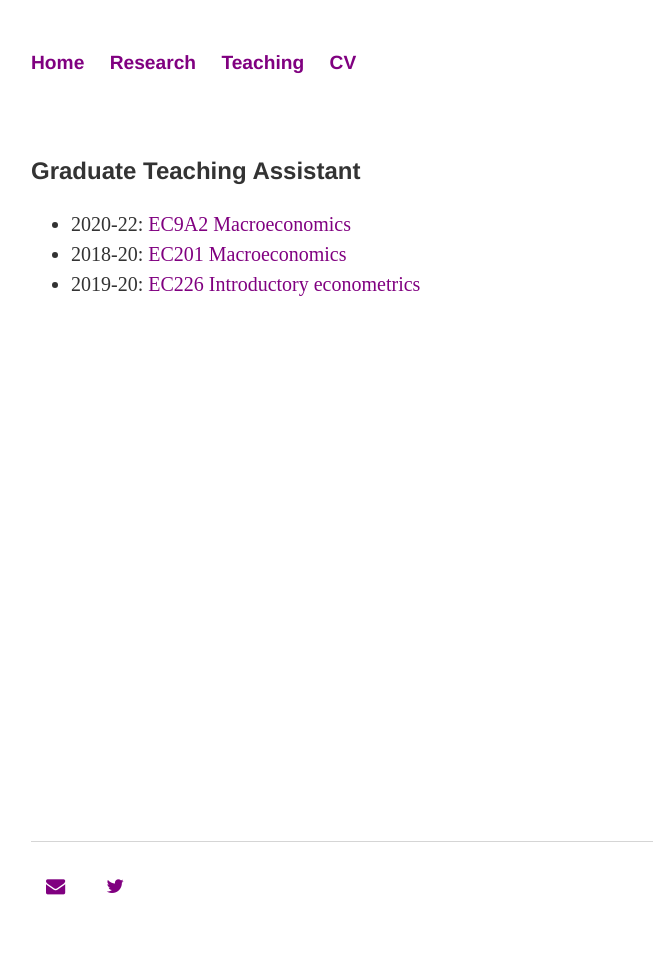
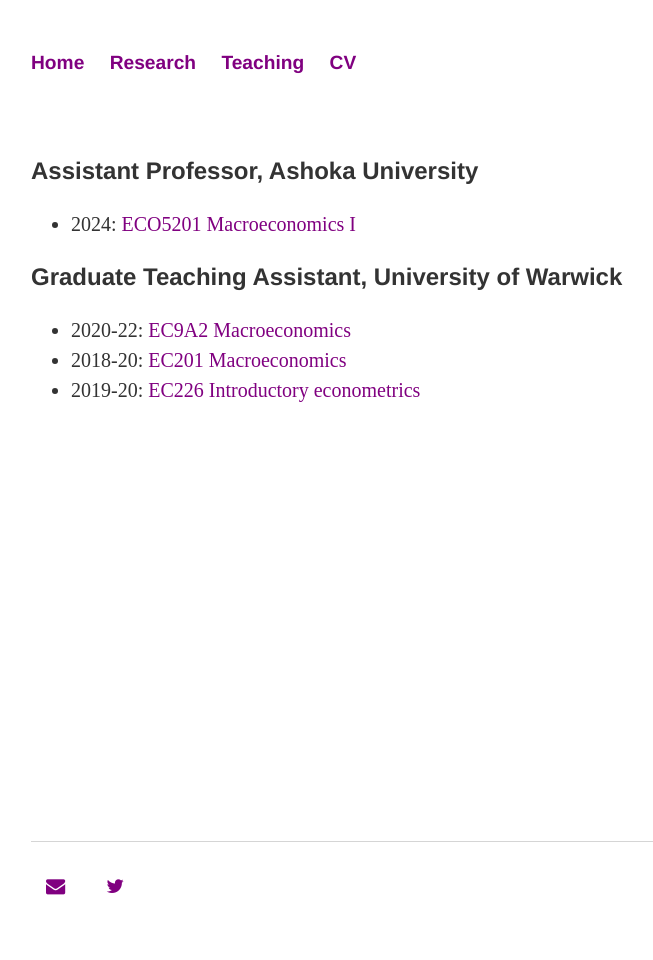
Before and after one commit to anshumaan-tuteja/anshumaan-tuteja.github.io, a Jekyll site: the page built from _pages/teaching.html, in a window 1280 px wide. Shown: the whole page, without its empty margins (33-686 px from the left). Built offline with Jekyll 4.4.1, drawn with Linux system fonts in a browser that asks for light colours.

Commit message:
Update teaching.html

```diff
--- a/_pages/teaching.html
+++ b/_pages/teaching.html
@@ -4,7 +4,13 @@
 ---
 
 <div class="blurb">
-	<h3> Graduate Teaching Assistant </h3>
+
+	<h3> Assistant Professor, Ashoka University </h3>
+	<ul style="font-size: 1.25em;margin-bottom: 15px;">
+		<li> 2024: <a target="_blank" href="https://www.ashoka.edu.in/course-catalogue/?co=SCH00000031&dept=APRG00000002&ls=ECO-5201-1">ECO5201 Macroeconomics I</a>
+		</li>
+	</ul>
+	<h3> Graduate Teaching Assistant, University of Warwick </h3>
 	<ul style="font-size: 1.25em;margin-bottom: 15px;">
 		<li> 2020-22: <a target="_blank" href="https://warwick.ac.uk/fac/soc/economics/current/modules/ec9a2/">EC9A2 Macroeconomics</a>
 			<!-- <p> Add syllabus content here. </p>
```
